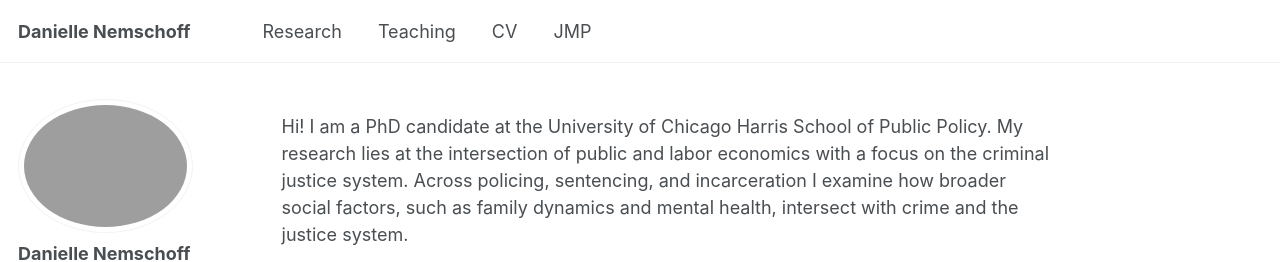
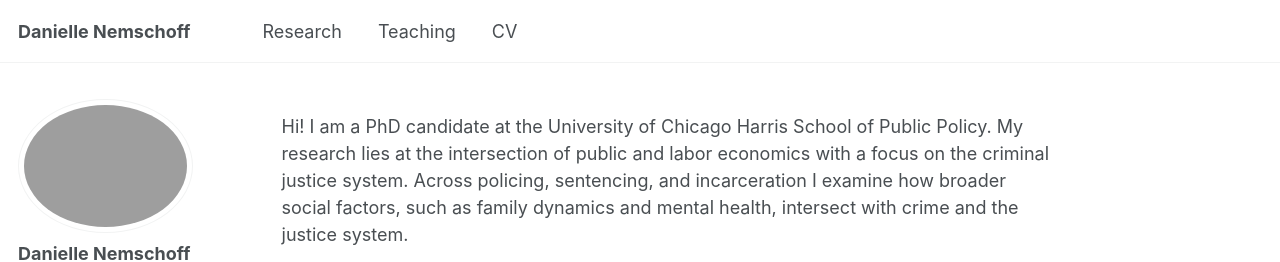
Before and after one commit to daniellenemschoff/daniellenemschoff.github.io, a Jekyll site: the page built from _pages/about.md, in a window 1280 px wide. Shown: the top 262 px of the page. Built offline with Jekyll 4.4.1, drawn with Linux system fonts in a browser that asks for light colours.

Commit message:
Update navigation.yml

```diff
--- a/_data/navigation.yml
+++ b/_data/navigation.yml
@@ -16,6 +16,3 @@ main:
 
   - title: "CV"
     url: /files/nemschoff_CV.pdf
-
-  - title: "JMP"
-    url: /files/nemschoff_JMP.pdf
```
